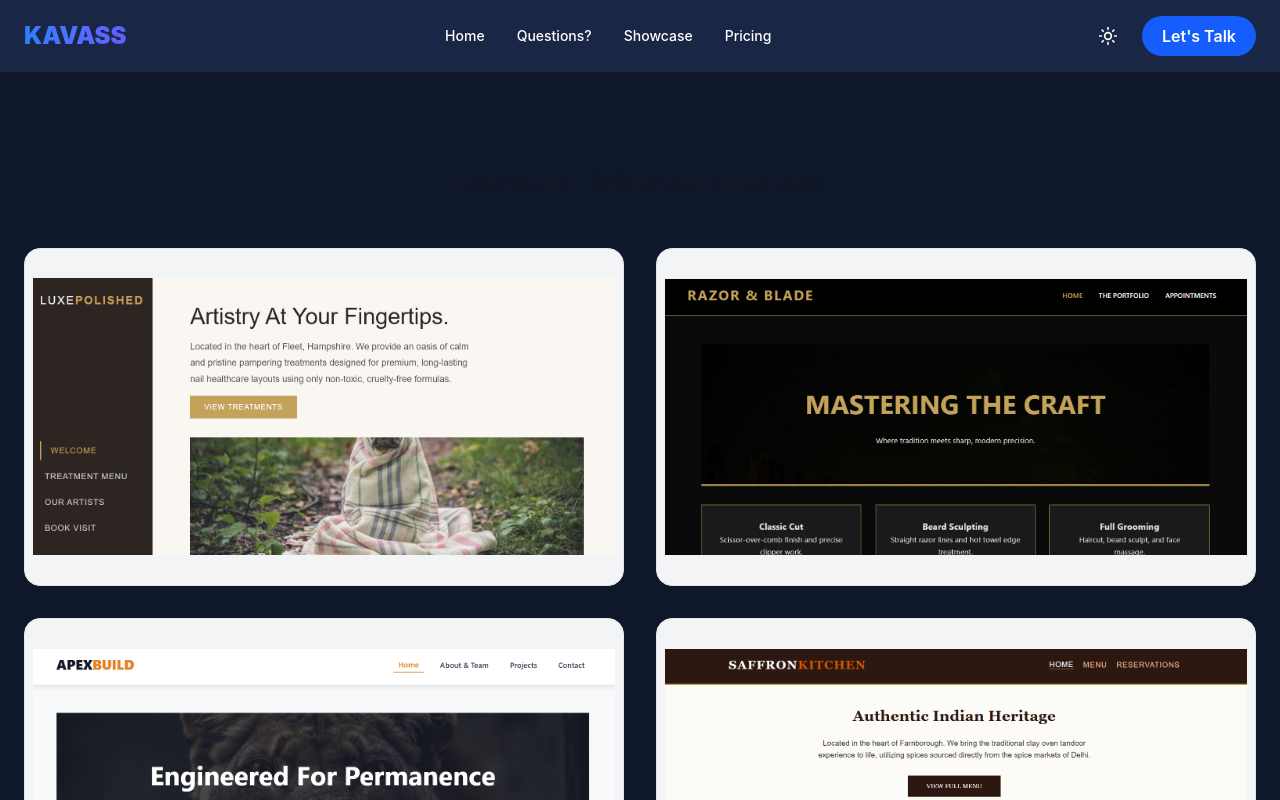
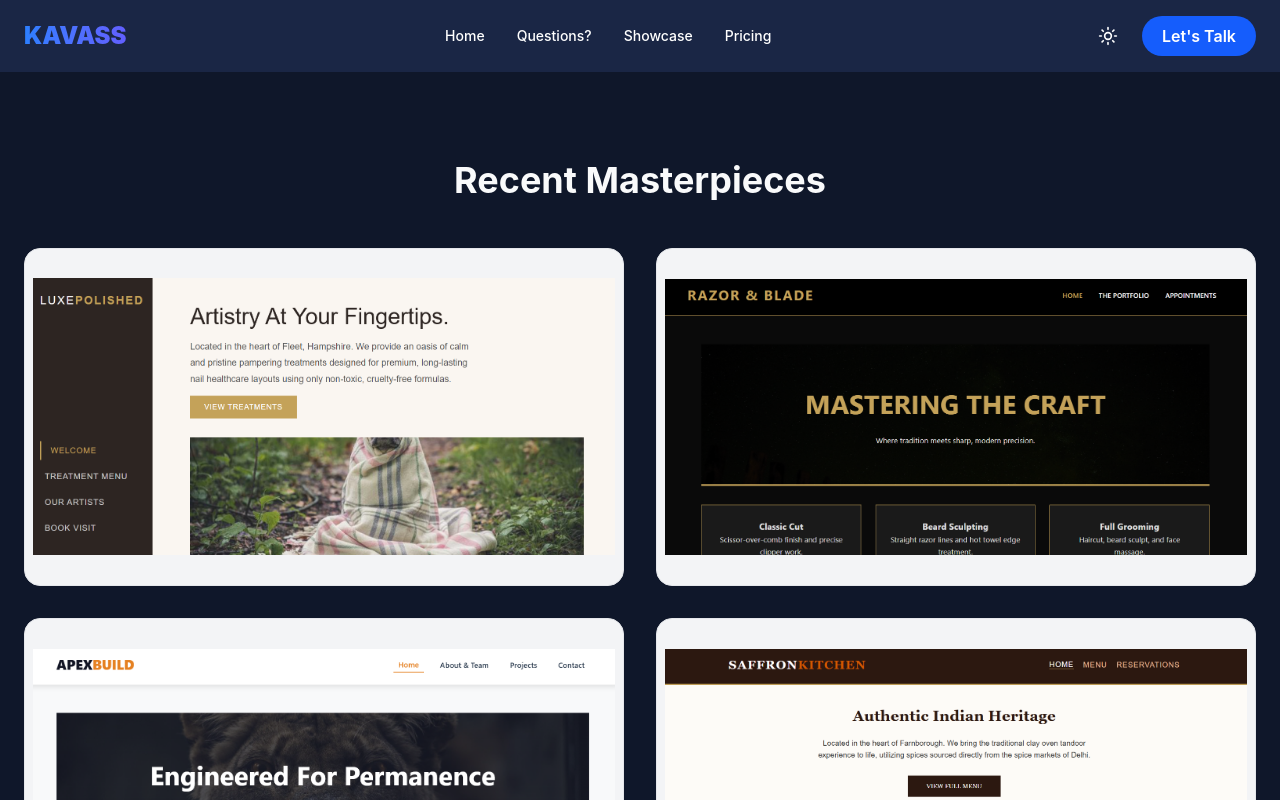
Before and after one commit to Yaseen-11111/kavass-app, a React (Vite) app: page /kavass-app/portfolio in a window 1280 px wide. Shown: the top 800 px of the page. Built offline with nearby package versions, Linux system fonts and the light colour scheme.

Commit message:
fixing file paths for images and html preview

```diff
--- a/src/components/Portfolio.tsx
+++ b/src/components/Portfolio.tsx
@@ -7,7 +7,7 @@ export const Portfolio = () => {
 
     return (
         <section className="py-20 px-6 text-center text-gray-900 dark:text-white transition-colors">
-            <h2 className="text-4xl font-bold mb-12">Recent Masterpieces</h2>
+            <h2 className="text-4xl text-text font-bold mb-12">Recent Masterpieces</h2>
 
             {/* Project Grid */}
             <div className="max-w-7xl mx-auto grid md:grid-cols-2 gap-8 mb-16">
```
